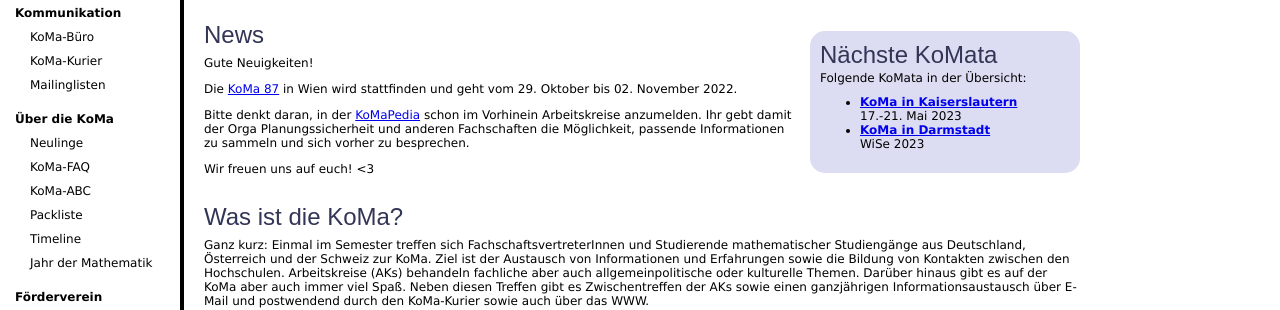
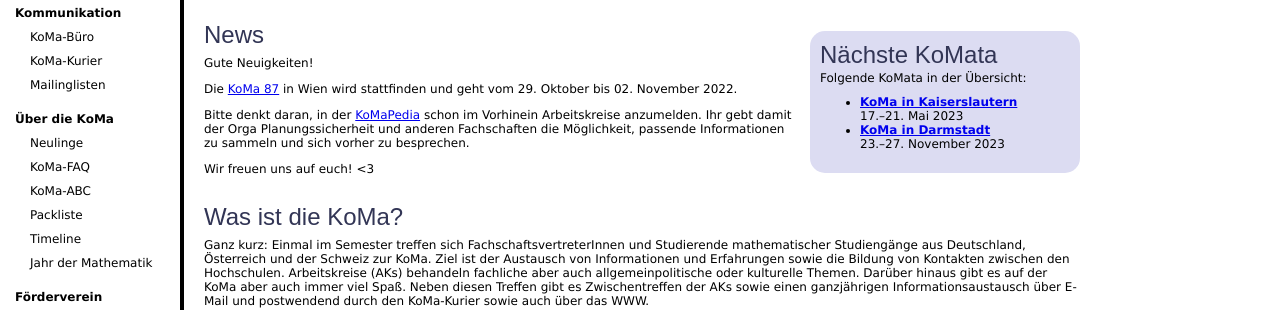
Before and after one commit to Die-KoMa/die-koma.org, a Jekyll site: the page built from index.md, in a window 1280 px wide. Shown: the part 189-499 px from the top of the page. Built offline with Jekyll 4.4.1, drawn with Linux system fonts in a browser that asks for light colours.

Commit message:
füge Datum der nächsten KoMa ein

```diff
--- a/_includes/next_koma.html
+++ b/_includes/next_koma.html
@@ -4,11 +4,11 @@
   <ul>
     <li>
         <span class="name"><a href="https://komapedia.org/wiki/KoMa_88">KoMa in Kaiserslautern</a></span>
-        <span class="date">17.-21. Mai 2023</span>
+        <span class="date">17.–21. Mai 2023</span>
     </li>
     <li>
         <span class="name"><a href="https://komapedia.org/wiki/KoMa_89">KoMa in Darmstadt</a></span>
-        <span class="date">WiSe 2023</span>
+        <span class="date">23.–27. November 2023</span>
     </li>
   </ul>
 </div>
```
